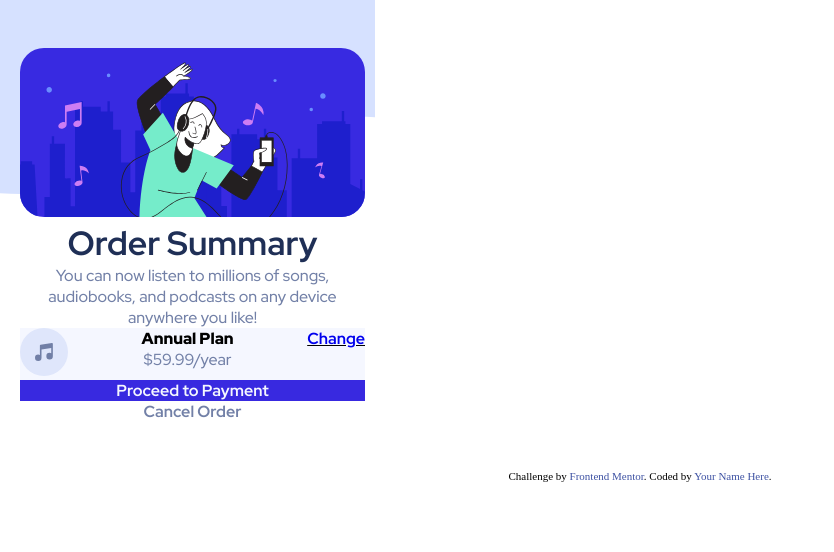
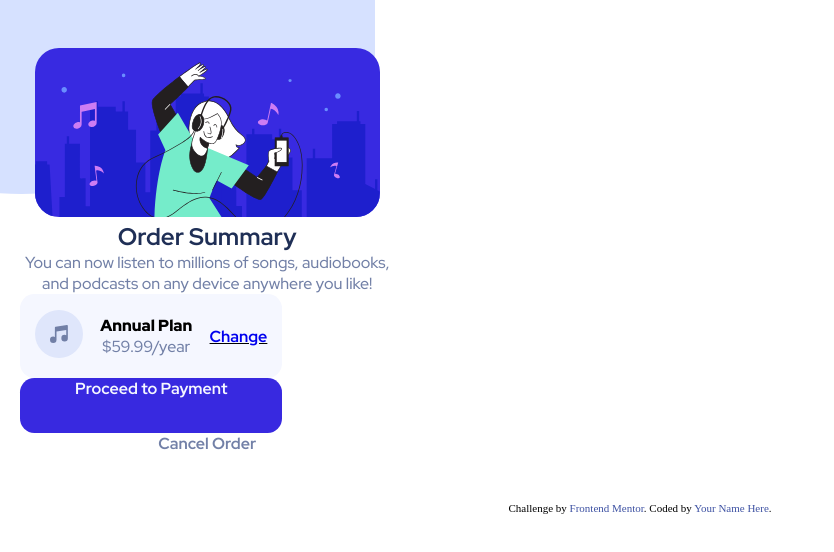
Before and after one commit to iasmin-dev/order-summary, a plain HTML site: page index.html in a window 1280 px wide. Shown: the whole page, without its empty margins (0-834 px from the left). Drawn offline with Linux system fonts and the light colour scheme.

Commit message:
adding boxes and borders

```diff
--- a/style.css
+++ b/style.css
@@ -21,7 +21,7 @@ body {
 }
 
 .title {
-  font: 900 1.4rem "Red Hat Display", sans-serif;
+  font: 900 1rem "Red Hat Display", sans-serif;
   color: var(--dark-blue);
 }
 
@@ -40,8 +40,12 @@ body {
 }
 #proceed {
   background-color: var(--bright-blue);
+  width: 16.4rem;
+  height: 3.4rem;
+  border-radius: 0.9rem;
   font: 700 1rem "Red Hat Display", sans-serif;
   color: var(--very-pale-blue);
+  justify-content: center;
 }
 
 #cancel {
@@ -56,7 +60,8 @@ body {
 
 .container {
   background-color: var(--white);
-  width: 21.5625rem;
+  width: 23.4rem;
+  height: auto;
   border-radius: 1.25rem;
   margin: 3rem 1.25rem;
   text-align: center;
@@ -74,6 +79,11 @@ body {
 
 .plan {
   background-color: var(--very-pale-blue);
+  width: 16.4rem;
+  height: 5.3rem;
+  border-radius: 0.9rem;
+  padding: 0 15px;
+  align-items: center;
 }
 
 .attribution {
```
